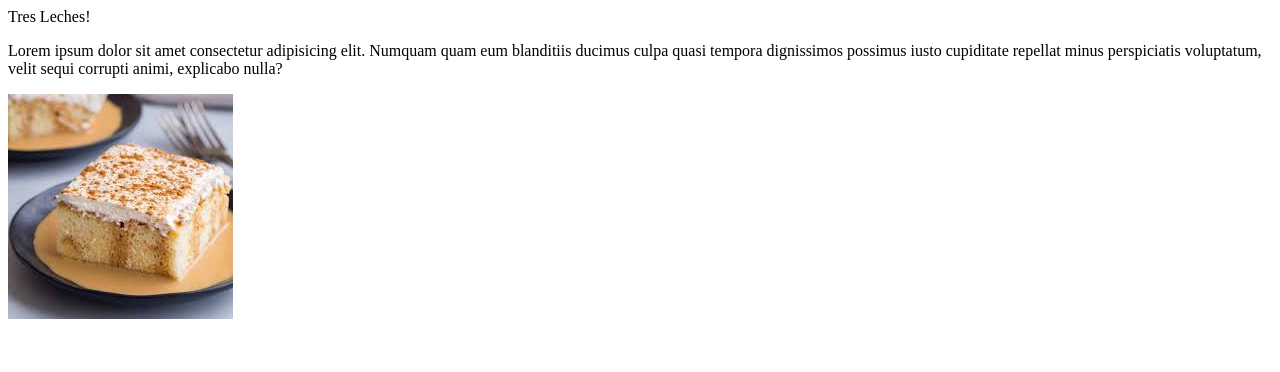
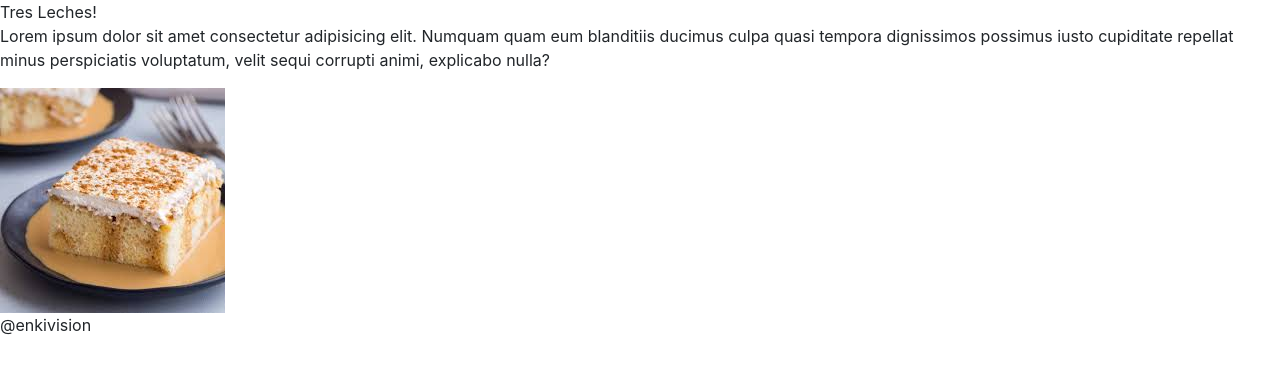
Before and after one commit to enkiision/tresleches.com, a plain HTML site: page index.html in a window 1280 px wide. Drawn offline with nearby package versions, Linux system fonts and the light colour scheme.

Commit message:
added css components

```diff
--- a/index.html
+++ b/index.html
@@ -4,6 +4,8 @@
     <meta charset="UTF-8">
     <meta name="viewport" content="width=device-width, initial-scale=1.0">
     <title> GIT Demo Work </title>
+    <link rel="stylesheet" href="css/maincss.css">
+    <link rel="stylesheet" href="https://cdn.jsdelivr.net/npm/bootstrap@4.4.1/dist/css/bootstrap.min.css" integrity="sha384-Vkoo8x4CGsO3+Hhxv8T/Q5PaXtkKtu6ug5TOeNV6gBiFeWPGFN9MuhOf23Q9Ifjh" crossorigin="anonymous">
 </head>
 <body>
     <main>
@@ -11,9 +13,9 @@
         <div>
         <p>Lorem ipsum dolor sit amet consectetur adipisicing elit. Numquam quam eum blanditiis ducimus culpa quasi tempora dignissimos possimus iusto cupiditate repellat minus perspiciatis voluptatum, velit sequi corrupti animi, explicabo nulla?</p>
     </div>
-<div id="Tres leches cake" > <img src="tres_leches_stock.jpg" alt=""> </div>
+<div id="TresLechesCake" > <img src="tres_leches_stock.jpg" alt=""> </div>
     </main>
     <script  ></script>
-    <footer></footer>
+    <footer> @enkivision </footer>
 </body>
 </html>
```
Also changed, not shown: css/maincss.css (added).
